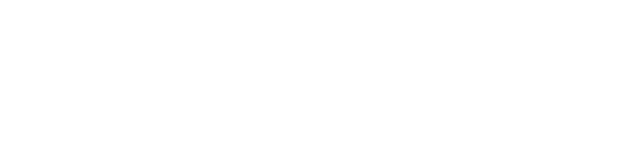
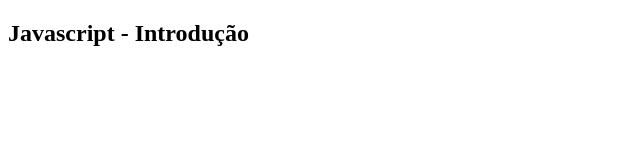
Before and after one commit to fabiovige/curso-javascript, a plain HTML site: page javascript/introducao/index.html in a window 1280 px wide. Shown: the whole page, without its empty margins (0-640 px from the left). Drawn offline with Linux system fonts and the light colour scheme.

Commit message:
curso javascript

```diff
--- a/javascript/28112022/app.js
+++ b/javascript/introducao/app.js
@@ -12,7 +12,7 @@ var live = true // boolean
 var foor = null // null
 var time //undefined
 
-// variáveis do tipo compostas
+// variáveis do tipo composto
 
 // array
 var fruits = ["morango", "abacaxi", "banana", null, 46, 1.76, true]
@@ -28,7 +28,7 @@ person.name = name
 // reatribuindo valor
 name = true;
 
-console.log(fruits[1].slice(2,7))
+console.log(fruits[1].slice(0,2))
 
 // descrobindo o tipo de uma variavel
 console.log(typeof fruits)
--- a/javascript/28112022/index.html
+++ b/javascript/introducao/index.html
@@ -7,7 +7,7 @@
     <title>Document</title>
 </head>
 <body>
-
+    <h2>Javascript - Introdução</h2>
     <script src="app.js"></script>
 </body>
 </html>
```
